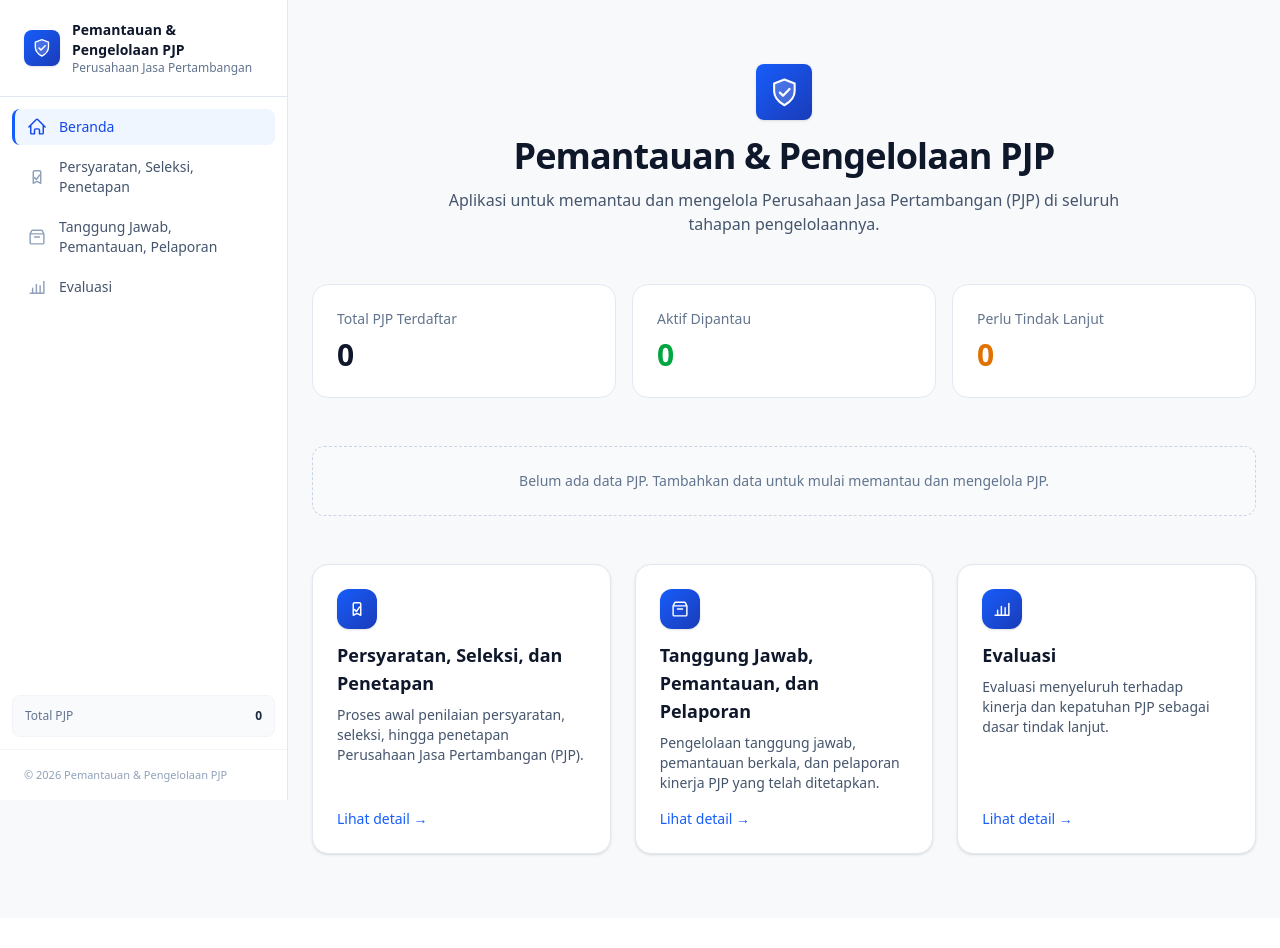
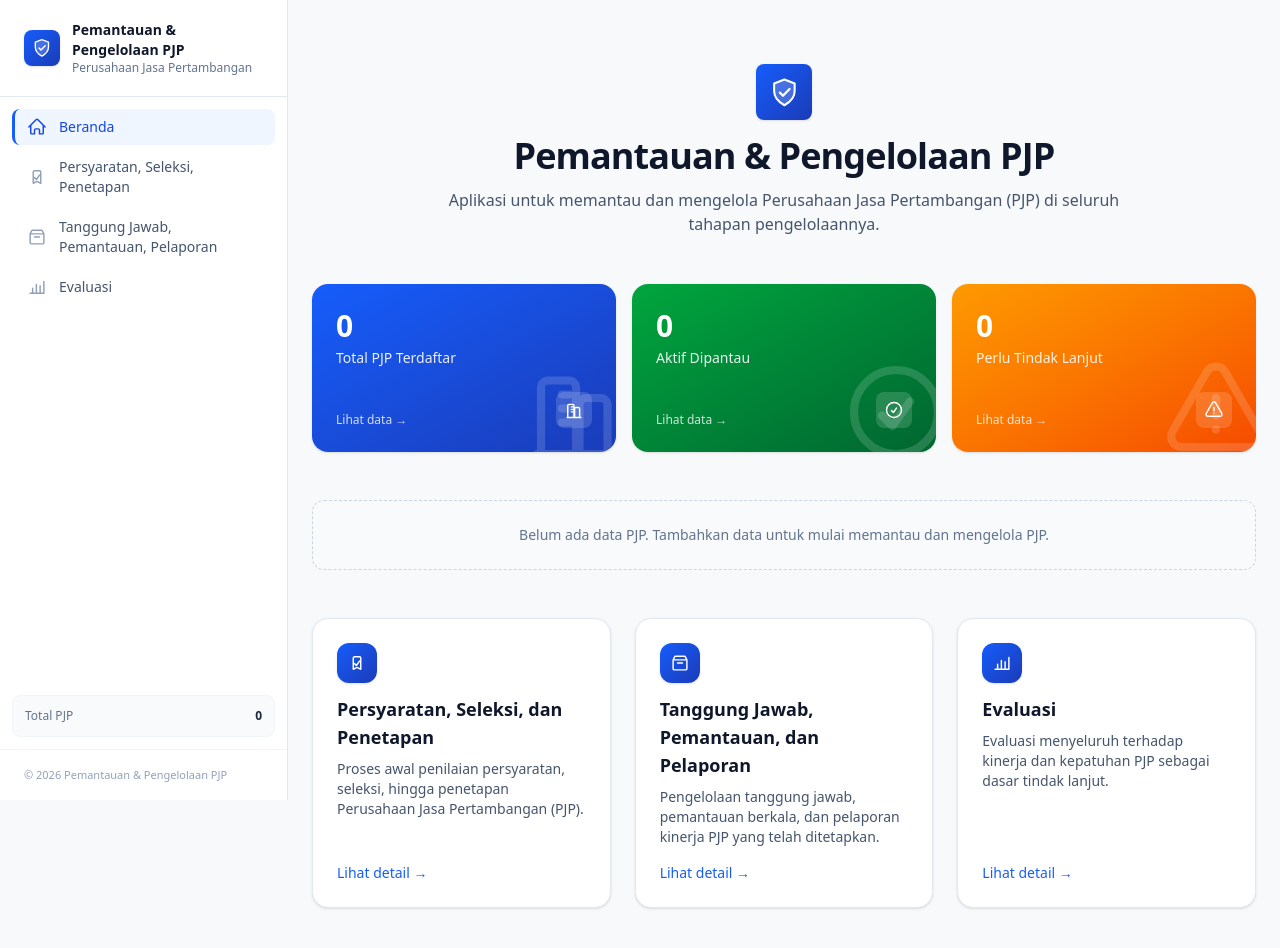
Before and after one commit to muhammadseptiadi079/pemantauan-pengelolaan-pjp, a Laravel app: page / in a window 1280 px wide. Shown: the top 948 px of the page. Before the commit the page ends 856 px from the top, so only its background shows below. Run offline with Laravel 12, Linux system fonts and the light colour scheme; data that the repository does not hold is empty; style sheets or scripts are compiled from the project's sources; some libraries are stand-ins or nearby versions; some web fonts are replaced.

Commit message:
Ganti 3 kartu statistik Beranda jadi kartu gradasi ala contoh guru
Kartu "Total PJP Terdaftar", "Aktif Dipantau", "Perlu Tindak Lanjut"
sekarang pakai gaya kartu gradasi warna dengan ikon watermark besar +
badge ikon solid dan link "Lihat data", meniru contoh referensi yang
diberikan (safetrack.id). Warna tetap konsisten dengan makna status
yang sudah ada di aplikasi (biru = total/netral, hijau = aktif,
oranye = perlu tindak lanjut), bukan warna sembarang.

Tiap kartu sekarang juga bisa diklik dan langsung ke halaman Data PJP
dengan filter status yang sesuai (rute /pjp yang sudah ada, tetap
dipertahankan meski tidak lagi ada di sidebar, jadi tujuan drill-down
yang pas untuk kartu ringkasan ini).

Co-Authored-By: Claude Sonnet 5 <noreply@anthropic.com>
Claude-Session: https://claude.ai/code/session_01Syg2ez9LfJ87Y3AYRZcDHP

```diff
--- /dev/null
+++ b/resources/js/Components/GradientStatCard.tsx
@@ -0,0 +1,80 @@
+import { Link } from '@inertiajs/react';
+import AnimatedNumber from '@/Components/AnimatedNumber';
+import { TahapIcon } from '@/Components/TahapIcons';
+
+const GRADIENTS: Record<string, string> = {
+    blue: 'from-blue-600 to-blue-800',
+    green: 'from-green-600 to-green-800',
+    amber: 'from-amber-500 to-orange-600',
+};
+
+function CardContent({
+    value,
+    label,
+    icon,
+    href,
+}: {
+    value: number;
+    label: string;
+    icon: string;
+    href?: string;
+}) {
+    return (
+        <>
+            <TahapIcon
+                name={icon}
+                className="pointer-events-none absolute -bottom-4 -right-4 h-28 w-28 text-white/15"
+            />
+
+            <div className="relative">
+                <p className="text-3xl font-bold">
+                    <AnimatedNumber value={value} />
+                </p>
+                <p className="mt-1 text-sm text-white/90">{label}</p>
+            </div>
+
+            <div className="relative mt-6 flex items-end justify-between">
+                {href ? (
+                    <span className="text-xs font-medium text-white/80 group-hover:text-white">
+                        Lihat data &rarr;
+                    </span>
+                ) : (
+                    <span />
+                )}
+                <span className="flex h-9 w-9 items-center justify-center rounded-lg bg-white/15">
+                    <TahapIcon name={icon} className="h-5 w-5" />
+                </span>
+            </div>
+        </>
+    );
+}
+
+export default function GradientStatCard({
+    value,
+    label,
+    icon,
+    color,
+    href,
+}: {
+    value: number;
+    label: string;
+    icon: string;
+    color: 'blue' | 'green' | 'amber';
+    href?: string;
+}) {
+    const className = `group relative flex flex-col justify-between overflow-hidden rounded-2xl bg-gradient-to-br p-6 text-white shadow-sm transition-all duration-200 hover:-translate-y-0.5 hover:shadow-md ${GRADIENTS[color]}`;
+
+    if (href) {
+        return (
+            <Link href={href} className={className}>
+                <CardContent value={value} label={label} icon={icon} href={href} />
+            </Link>
+        );
+    }
+
+    return (
+        <div className={className}>
+            <CardContent value={value} label={label} icon={icon} />
+        </div>
+    );
+}
--- a/resources/js/Components/TahapIcons.tsx
+++ b/resources/js/Components/TahapIcons.tsx
@@ -36,6 +36,27 @@ export const tahapIconPaths: Record<string, ReactElement> = {
             d="M12 3.25 5.25 6v6.25c0 4.4 2.9 7.4 6.75 8.5 3.85-1.1 6.75-4.1 6.75-8.5V6L12 3.25Z"
         />
     ),
+    building: (
+        <path
+            strokeLinecap="round"
+            strokeLinejoin="round"
+            d="M3.75 21h16.5M4.5 21V6.75A1.5 1.5 0 0 1 6 5.25h4.5A1.5 1.5 0 0 1 12 6.75V21m6.75 0V10.5a1.5 1.5 0 0 0-1.5-1.5h-3a1.5 1.5 0 0 0-1.5 1.5V21M9 8.25h1.5M9 11.25h1.5M9 14.25h1.5"
+        />
+    ),
+    check: (
+        <path
+            strokeLinecap="round"
+            strokeLinejoin="round"
+            d="M9 12.75 11.25 15 15 9.75M21 12a9 9 0 1 1-18 0 9 9 0 0 1 18 0Z"
+        />
+    ),
+    alert: (
+        <path
+            strokeLinecap="round"
+            strokeLinejoin="round"
+            d="M12 9v3.75m-9.303 3.376c-.866 1.5.217 3.374 1.948 3.374h14.71c1.73 0 2.813-1.874 1.948-3.374L13.949 3.378c-.866-1.5-3.032-1.5-3.898 0L2.697 16.126ZM12 15.75h.007v.008H12v-.008Z"
+        />
+    ),
 };
 
 export function TahapIcon({
--- a/resources/js/Pages/Home.tsx
+++ b/resources/js/Pages/Home.tsx
@@ -1,7 +1,7 @@
 import { Head, Link } from '@inertiajs/react';
 import AppLayout from '@/Layouts/AppLayout';
 import StatusStackedBar, { StatusCounts } from '@/Components/StatusStackedBar';
-import AnimatedNumber from '@/Components/AnimatedNumber';
+import GradientStatCard from '@/Components/GradientStatCard';
 import LogoMark from '@/Components/Logo';
 import { TahapIcon } from '@/Components/TahapIcons';
 import { TAHAPAN_OPTIONS } from '@/types';
@@ -133,24 +133,27 @@ export default function Home({
                 )}
 
                 <section className="mb-12 grid gap-4 sm:grid-cols-3">
-                    <div className="rounded-2xl border border-slate-200 bg-white p-6 transition-all duration-200 hover:-translate-y-0.5 hover:shadow-md">
-                        <p className="text-sm text-slate-500">Total PJP Terdaftar</p>
-                        <p className="mt-2 text-3xl font-bold text-slate-900">
-                            <AnimatedNumber value={stats.total} />
-                        </p>
-                    </div>
-                    <div className="rounded-2xl border border-slate-200 bg-white p-6 transition-all duration-200 hover:-translate-y-0.5 hover:shadow-md">
-                        <p className="text-sm text-slate-500">Aktif Dipantau</p>
-                        <p className="mt-2 text-3xl font-bold text-green-600">
-                            <AnimatedNumber value={stats.aktifDipantau} />
-                        </p>
-                    </div>
-                    <div className="rounded-2xl border border-slate-200 bg-white p-6 transition-all duration-200 hover:-translate-y-0.5 hover:shadow-md">
-                        <p className="text-sm text-slate-500">Perlu Tindak Lanjut</p>
-                        <p className="mt-2 text-3xl font-bold text-amber-600">
-                            <AnimatedNumber value={stats.perluTindakLanjut} />
-                        </p>
-                    </div>
+                    <GradientStatCard
+                        value={stats.total}
+                        label="Total PJP Terdaftar"
+                        icon="building"
+                        color="blue"
+                        href="/pjp"
+                    />
+                    <GradientStatCard
+                        value={stats.aktifDipantau}
+                        label="Aktif Dipantau"
+                        icon="check"
+                        color="green"
+                        href="/pjp?status=aktif"
+                    />
+                    <GradientStatCard
+                        value={stats.perluTindakLanjut}
+                        label="Perlu Tindak Lanjut"
+                        icon="alert"
+                        color="amber"
+                        href="/pjp?status=perlu_tindak_lanjut"
+                    />
                 </section>
 
                 {stats.total === 0 ? (
```
